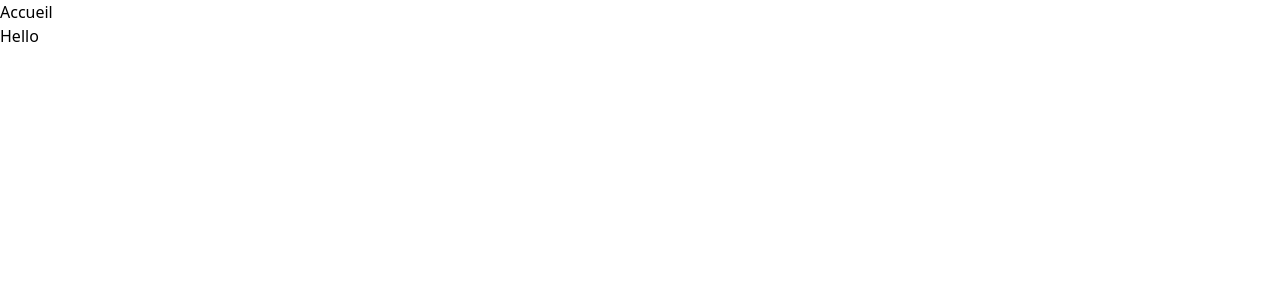
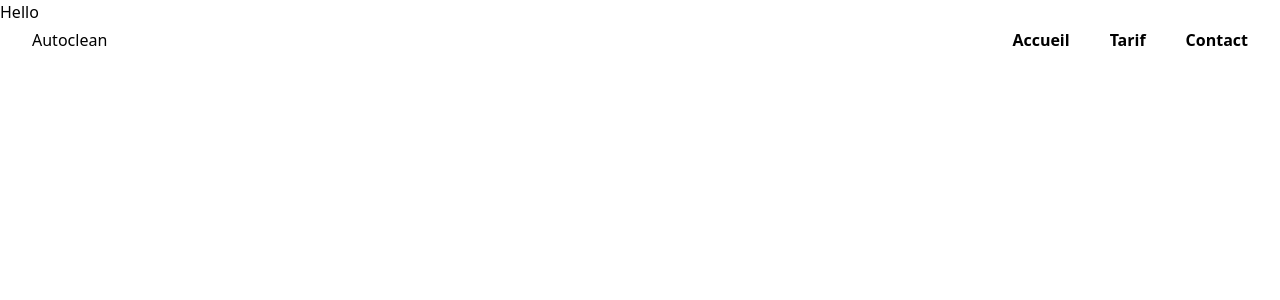
Before and after one commit to y28lyn/autoclean, a React (Vite) app: page / in a window 1280 px wide. Shown: the top 300 px of the page. Built offline with nearby package versions, Linux system fonts and the light colour scheme.

Commit message:
Starting home page

```diff
--- /dev/null
+++ b/src/components/header/Navbar.tsx
@@ -0,0 +1,87 @@
+import { Link } from "react-router-dom";
+
+const NavBar = () => {
+  return (
+    <>
+      <nav className="absolute inset-x-0 top-0 z-10 w-full">
+        <div className="px-4 mx-auto sm:px-6 lg:px-8">
+          <div className="flex items-center justify-between h-16 lg:h-20">
+            <div className="flex-shrink-0">
+              <Link to="/" title="" className="flex">
+                <p>Autoclean</p>
+              </Link>
+            </div>
+
+            <button
+              type="button"
+              className="inline-flex p-2 text-black transition-all duration-200 rounded-md lg:hidden focus:bg-gray-100 hover:bg-gray-100"
+            >
+              {/* <!-- Menu open: "hidden", Menu closed: "block" --> */}
+              <svg
+                className="block w-6 h-6"
+                xmlns="http://www.w3.org/2000/svg"
+                fill="none"
+                viewBox="0 0 24 24"
+                stroke="currentColor"
+              >
+                <path
+                  stroke-linecap="round"
+                  stroke-linejoin="round"
+                  stroke-width="2"
+                  d="M4 6h16M4 12h16m-7 6h7"
+                />
+              </svg>
+
+              {/* <!-- Menu open: "block", Menu closed: "hidden" --> */}
+              <svg
+                className="hidden w-6 h-6"
+                xmlns="http://www.w3.org/2000/svg"
+                fill="none"
+                viewBox="0 0 24 24"
+                stroke="currentColor"
+              >
+                <path
+                  stroke-linecap="round"
+                  stroke-linejoin="round"
+                  stroke-width="2"
+                  d="M6 18L18 6M6 6l12 12"
+                ></path>
+              </svg>
+            </button>
+
+            <div className="hidden ml-auto lg:flex lg:items-center lg:justify-center lg:space-x-10">
+              <Link
+                to="/"
+                title=""
+                className="text-base font-semibold text-black transition-all duration-200 hover:text-opacity-80"
+              >
+                {" "}
+                Accueil{" "}
+              </Link>
+
+              <Link
+                to="/tarif"
+                title=""
+                className="text-base font-semibold text-black transition-all duration-200 hover:text-opacity-80"
+              >
+                {" "}
+                Tarif{" "}
+              </Link>
+
+              <Link
+                to="/contact"
+                title=""
+                className="text-base font-semibold text-black transition-all duration-200 hover:text-opacity-80"
+              >
+                {" "}
+                Contact{" "}
+              </Link>
+            </div>
+          </div>
+        </div>
+      </nav>
+    </>
+  );
+};
+
+export default NavBar;
--- a/src/pages/Accueil.tsx
+++ b/src/pages/Accueil.tsx
@@ -1,7 +1,11 @@
+import NavBar from "../components/header/Navbar";
+
 const Accueil = () => {
   return (
     <>
-      <header>Accueil</header>
+      <header>
+        <NavBar />
+      </header>
 
       <main>Hello</main>
     </>
--- a/src/pages/Contact.tsx
+++ b/src/pages/Contact.tsx
@@ -1,7 +1,11 @@
+import NavBar from "../components/header/Navbar";
+
 const Contact = () => {
   return (
     <>
-      <header>Coucou</header>
+      <header>
+        <NavBar />
+      </header>
 
       <main>Contact</main>
     </>
--- a/src/pages/Tarif.tsx
+++ b/src/pages/Tarif.tsx
@@ -1,7 +1,11 @@
+import NavBar from "../components/header/Navbar";
+
 const Tarif = () => {
   return (
     <>
-      <header>Coucou</header>
+      <header>
+        <NavBar />
+      </header>
 
       <main>Tarif</main>
     </>
--- a/tailwind.config.js
+++ b/tailwind.config.js
@@ -1,6 +1,6 @@
 /** @type {import('tailwindcss').Config} */
 module.exports = {
-  content: ["./src/**/*.{js,jsx,ts,tsx}"],
+  content: ["./src/**/*.{html,ts,tsx}"],
   theme: {
     extend: {},
   },
```
